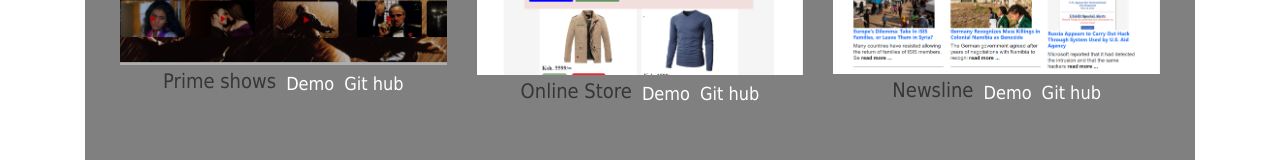
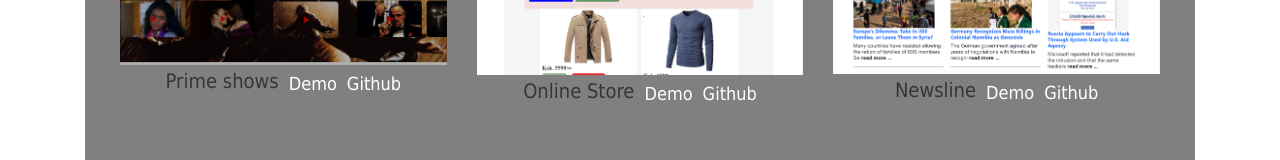
Before and after one commit to macadadi/Resume, a React (Create React App) app: page / in a window 1280 px wide. Shown: the part 933-1093 px from the top of the page. Built offline with nearby package versions, Linux system fonts and the light colour scheme.

Commit message:
made changes to nav desplay

```diff
--- a/public/index.html
+++ b/public/index.html
@@ -2,14 +2,13 @@
 <html lang="en">
   <head>
     <meta charset="utf-8" />
-    <link rel="icon" href="%PUBLIC_URL%/favicon.ico" />
     <meta name="viewport" content="width=device-width, initial-scale=1" />
     <meta name="theme-color" content="#000000" />
     <meta
-      name="description"
+      name="macadadi resume"
       content="Web site created using create-react-app"
     />
-    <link rel="apple-touch-icon" href="%PUBLIC_URL%/logo192.png" />
+
     <link rel="stylesheet" href="https://fonts.googleapis.com/icon?family=Material+Icons" />
     <!--
       manifest.json provides metadata used when your web app is installed on a
@@ -25,7 +24,7 @@
       work correctly both with client-side routing and a non-root public URL.
       Learn how to configure a non-root public URL by running `npm run build`.
     -->
-    <title>React App</title>
+    <title>macadadi-resume</title>
   </head>
   <body>
     <noscript>You need to enable JavaScript to run this app.</noscript>
--- a/src/components/Resumebody.js
+++ b/src/components/Resumebody.js
@@ -75,17 +75,17 @@ function Resumebody() {
         <Col md="4"> <img src={shows} alt='Shows images' />
        <div className="project-links">  <h4>Prime shows</h4>
         <a href="https://primeshow-9de5f.web.app/" target="_blank">Demo</a>
-        <a href="https://github.com/macadadi/netflix-clone" target="_blank">Git hub</a></div>
+        <a href="https://github.com/macadadi/netflix-clone" target="_blank">Github</a></div>
         </Col>
         <Col md="4"style={{height:'250px'}}> <img src={store} alt='store images' />
         <div className="project-links">  <h4>Online Store</h4>
-        <a href="https://primeshow-9de5f.web.app/" target="_blank">Demo</a>
-        <a href="https://github.com/macadadi/Onlinestore" target="_blank">Git hub</a></div>
+        <a href="https://onlinestore-bca9f.web.app/" target="_blank">Demo</a>
+        <a href="https://github.com/macadadi/Onlinestore" target="_blank">Github</a></div>
         </Col>
         <Col md="4"style={{height:'250px'}}> <img src={news} alt='news images' />
         <div className="project-links">  <h4>Newsline</h4>
-        <a href="https://primeshow-9de5f.web.app/" target="_blank">Demo</a>
-        <a href="https://github.com/macadadi/Newsweb" target="_blank">Git hub</a></div>
+        <a href="https://newsline-57c20.web.app/" target="_blank">Demo</a>
+        <a href="https://github.com/macadadi/Newsweb" target="_blank">Github</a></div>
         </Col>
 
       </Row>
```
